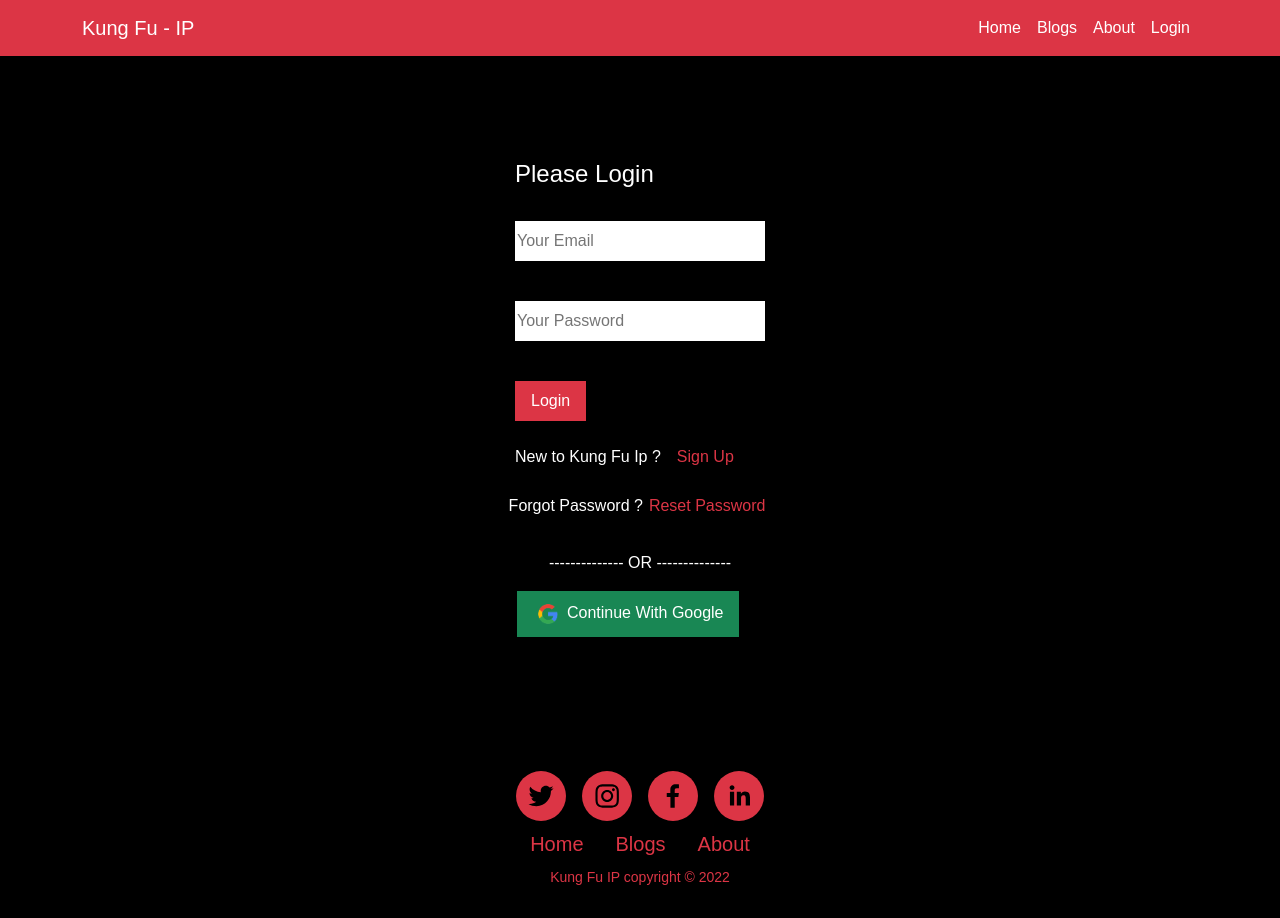
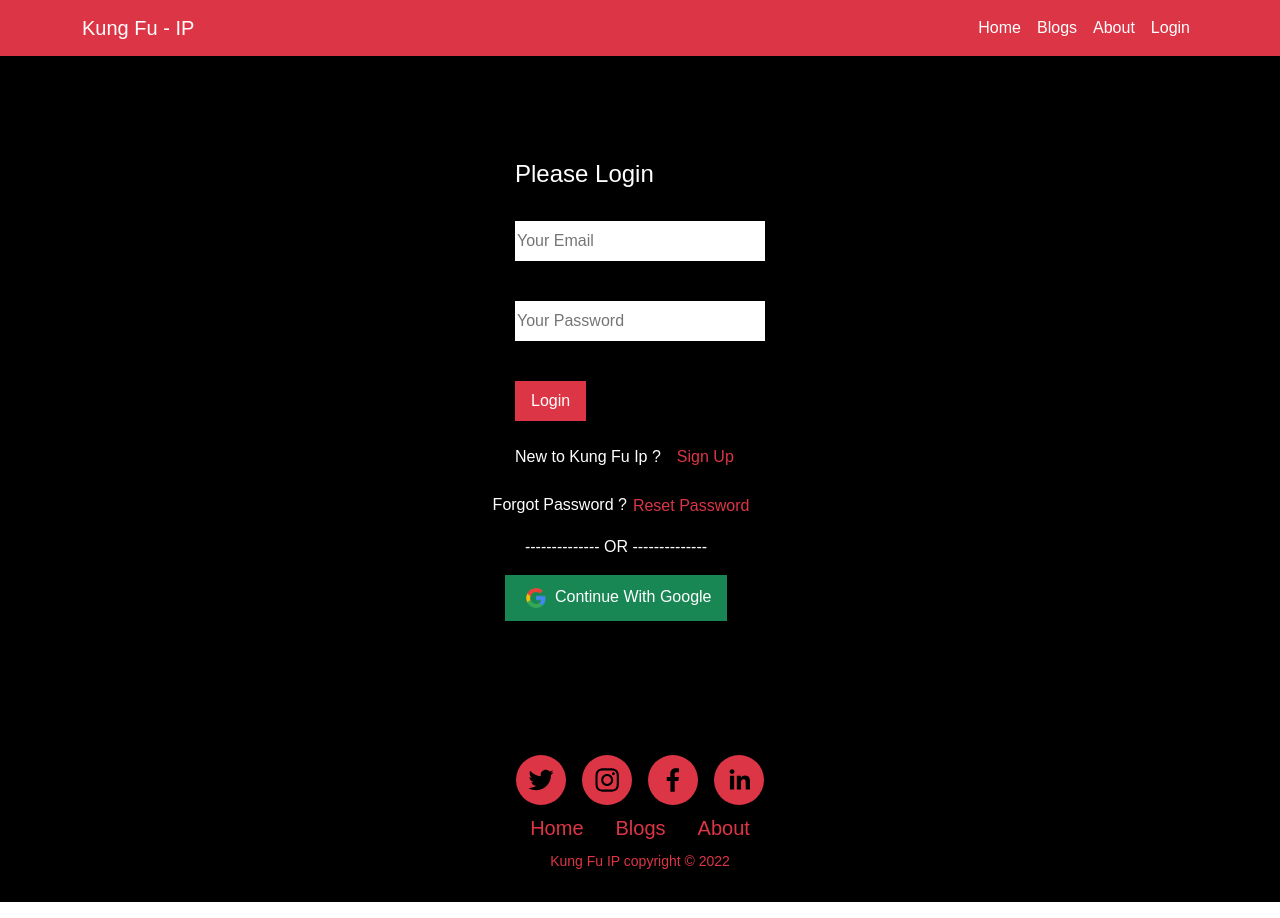
Before and after one commit to leonsabirwm/Kungfu-IP, a React (Create React App) app: page /login in a window 1280 px wide. Built offline with nearby package versions, Linux system fonts and the light colour scheme; no server answers.

Commit message:
some changes in login layout

```diff
--- a/src/App.js
+++ b/src/App.js
@@ -1,4 +1,4 @@
-import { createContext, useContext, useState } from 'react';
+import { createContext,  useState } from 'react';
 import { Route, Routes } from 'react-router-dom';
 import './App.css';
 import About from './Components/About/About';
--- a/src/Components/Login/Login.js
+++ b/src/Components/Login/Login.js
@@ -142,15 +142,17 @@ const Login = () => {
 
                 </div>
             </Form>
-            <div className='d-flex align-items-center justify-content-center'>
+            <div className='d-flex align-items-center justify-content-center me-5 ms-3'>
+               <div className='d-flex'>
                <p className=''>Forgot Password ?</p>
                <p><button className='text-danger fs-6 border-0 bg-black' onClick={handlePasswordReset}>Reset Password</button></p>
                </div>
                <p className='text-danger'>{resetError}</p>
-           <p>--------------  OR  --------------</p>
+               </div>
+           <p className='me-5'>--------------  OR  --------------</p>
 
                <div>
-                   <button onClick={handleGoogleSignIn} className='bg-success border-0 px-3 py-2 text-white mb-3 me-4'>
+                   <button onClick={handleGoogleSignIn} className='bg-success border-0 px-3 py-2 text-white mb-3 me-5 '>
 
                     <img width={30} src={googleImg} alt="" />   Continue With Google
                    </button>
--- a/src/Components/Signup/Signup.js
+++ b/src/Components/Signup/Signup.js
@@ -103,7 +103,7 @@ const Signup = () => {
             </div>
         </Form>
            <div>
-                   <button onClick={handleGoogleSignIn} className='bg-success border-0 px-3 py-2 text-white mb-3 me-5 ms-1'>
+                   <button onClick={handleGoogleSignIn} className='bg-success border-0 px-3 py-2 text-white mb-3 me-5'>
 
                     <img width={30} src={googleImg} alt="" />   Continue With Google
                    </button>
```
